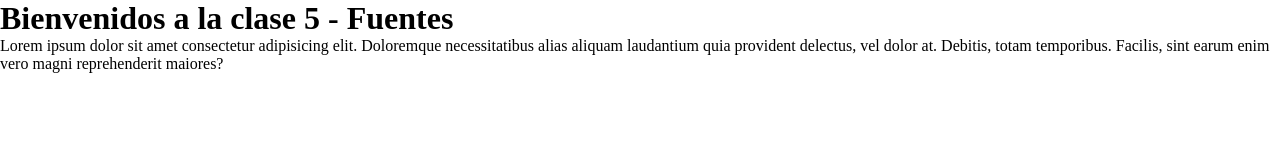
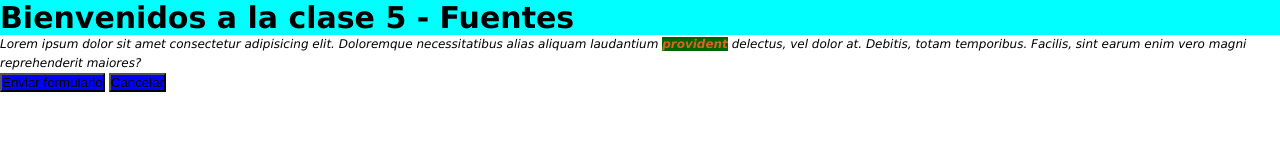
Before and after one commit to claramenacho/proyecto-clase-5, a plain HTML site: page index.html in a window 1280 px wide. Drawn offline with Linux system fonts and the light colour scheme.

Commit message:
add: creacion de estilos con display

```diff
--- a/index.html
+++ b/index.html
@@ -8,6 +8,9 @@
 </head>
 <body>
     <h1>Bienvenidos a la clase 5 - Fuentes</h1>
-    <p>Lorem ipsum dolor sit amet consectetur adipisicing elit. Doloremque necessitatibus alias aliquam laudantium quia provident delectus, vel dolor at. Debitis, totam temporibus. Facilis, sint earum enim vero magni reprehenderit maiores?</p>
+    <p>Lorem ipsum dolor sit amet consectetur adipisicing elit. Doloremque necessitatibus alias aliquam laudantium
+        <span>provident</span> delectus, vel dolor at. Debitis, totam temporibus. Facilis, sint earum enim vero magni reprehenderit maiores?</p>
+    <button>Enviar formulario</button>
+    <button>Cancelar</button>
 </body>
 </html>
--- a/style.css
+++ b/style.css
@@ -3,3 +3,39 @@
     padding: 0;
     box-sizing: border-box;
 }
+
+h1 {
+    font-family: 'Lucida Sans', 'Lucida Sans Regular', 'Lucida Grande', 'Lucida Sans Unicode', Geneva, Verdana, sans-serif;
+    font-size: 30px;
+}
+
+p {
+    font-family: Verdana, Geneva, Tahoma, sans-serif;
+    font-size: 12px;
+    font-weight: lighter;
+    line-height: 1.6; /*INTERLINEADO*/
+    font-style: italic;
+}
+
+/*DISPLAY-----> HACE REFERENCIA A CÓMO SE COMPORTA UN ELEMENTO EN EL FLUJO DE UN DOCUMENTO*/
+
+
+/*El h1 tiene por defecto un display block, es decir, ocupa el 100% del ancho disponible del elemento padre (en este caso el h1 se encuentra dentro del body, y éste es su padre)!!!*/
+h1 {
+    background-color: aqua;
+    display: block;
+}
+
+button {
+    background-color: blue;  /*ocupa todo el espacio que ocupa el contenido*/
+    display: inline; /*ocupan el contenido en la linea donde se declaran, sirven para botones y para texto tmb*/
+}
+
+/*La estiqueta span me permite seleccionar una palabra o parte del texto*/
+
+span {
+    color:chocolate;
+    font-weight: bold;
+    display: inline;
+    background-color: darkgreen;
+}
```
